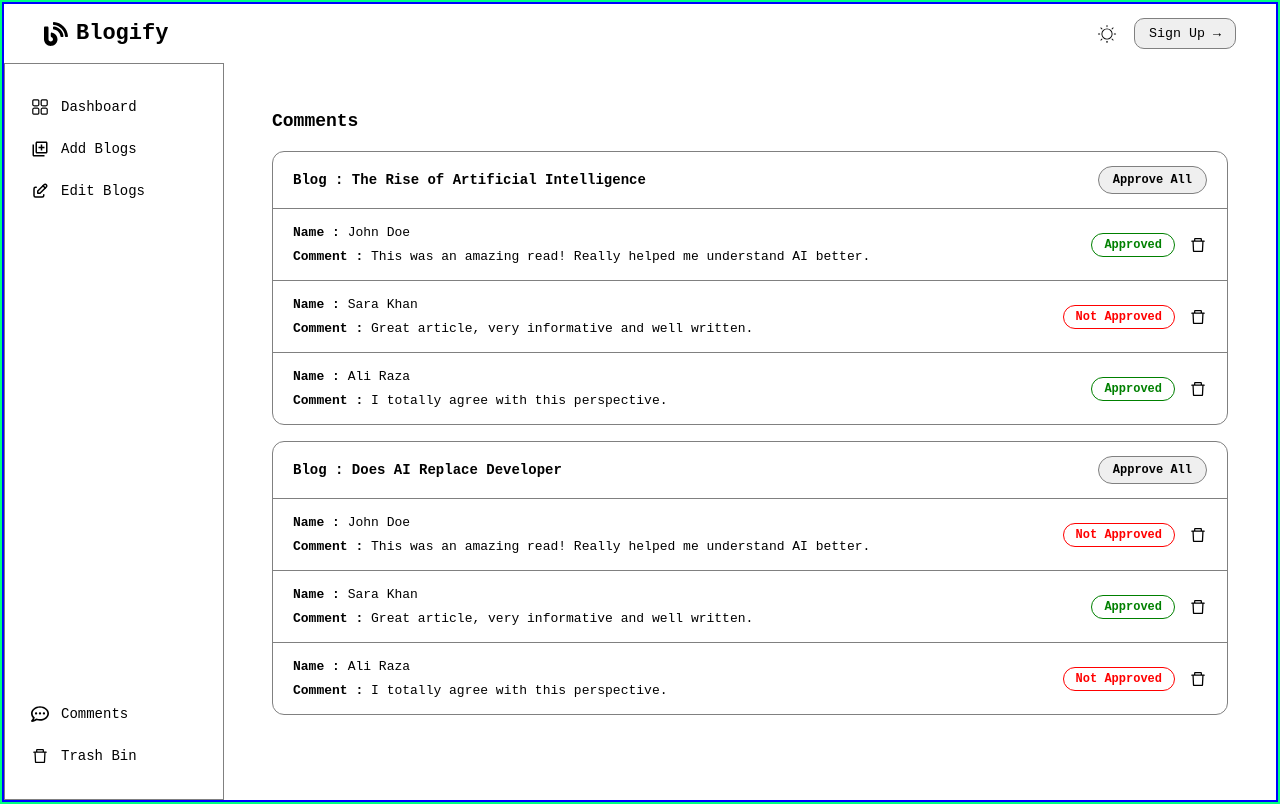
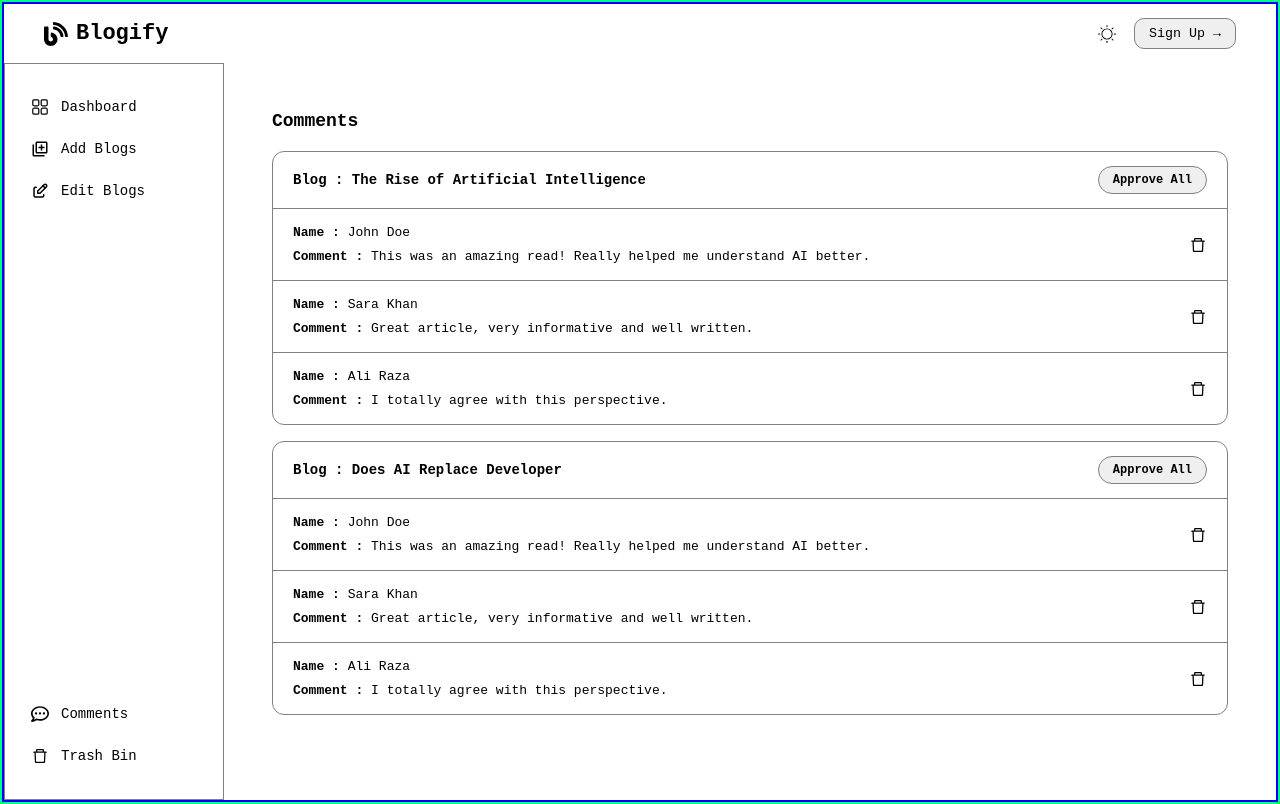
Before and after one commit to hammadgul-dev/blogify, a React app in the folder Frontend/: page /admin/comments in a window 1280 px wide. Built offline with nearby package versions, Linux system fonts and the light colour scheme; sample sign-in values are in the browser's storage; the HTML template or start-up script is replaced by a standard one.

Commit message:
remove comment approval status UI + style

```diff
--- a/Frontend/src/Admin/Pages Style/Comments.module.css
+++ b/Frontend/src/Admin/Pages Style/Comments.module.css
@@ -95,24 +95,6 @@
   white-space: nowrap;
 }
 
-.approved {
-    font-size: 12px;
-    font-weight: 600;
-    padding: 4px 12px;
-    border-radius: 20px;
-    border: 1px solid green;
-    color: green;
-}
-
-.not-approved {
-    font-size: 12px;
-    font-weight: 600;
-    padding: 4px 12px;
-    border-radius: 20px;
-    border: 1px solid red;
-    color: red;
-}
-
 .delete-icon {
   font-size: 18px;
   cursor: pointer;
--- a/Frontend/src/Admin/Pages/Comments.jsx
+++ b/Frontend/src/Admin/Pages/Comments.jsx
@@ -1,22 +1,54 @@
 import style from "../Pages Style/Comments.module.css"
-import { AiOutlineDelete } from "react-icons/ai";
+import {AiOutlineDelete} from "react-icons/ai"
 
 const tempComments = [
   {
     blog: "The Rise of Artificial Intelligence",
     comments: [
-            { id: 1, name: "John Doe", comment: "This was an amazing read! Really helped me understand AI better.", status: "Approved" },
-            { id: 2, name: "Sara Khan", comment: "Great article, very informative and well written.", status: "Not Approved" },
-            { id: 3, name: "Ali Raza", comment: "I totally agree with this perspective.", status: "Approved" },
-        ]
+      {
+        id: 1,
+        name: "John Doe",
+        comment:
+          "This was an amazing read! Really helped me understand AI better.",
+        status: "Approved",
+      },
+      {
+        id: 2,
+        name: "Sara Khan",
+        comment: "Great article, very informative and well written.",
+        status: "Not Approved",
+      },
+      {
+        id: 3,
+        name: "Ali Raza",
+        comment: "I totally agree with this perspective.",
+        status: "Approved",
+      },
+    ],
   },
   {
     blog: "Does AI Replace Developer",
     comments: [
-            { id: 4, name: "John Doe", comment: "This was an amazing read! Really helped me understand AI better.", status: "Not Approved" },
-            { id: 5, name: "Sara Khan", comment: "Great article, very informative and well written.", status: "Approved" },
-            { id: 6, name: "Ali Raza", comment: "I totally agree with this perspective.", status: "Not Approved" },
-        ]
+      {
+        id: 4,
+        name: "John Doe",
+        comment:
+          "This was an amazing read! Really helped me understand AI better.",
+        status: "Not Approved",
+      },
+      {
+        id: 5,
+        name: "Sara Khan",
+        comment: "Great article, very informative and well written.",
+        status: "Approved",
+      },
+      {
+        id: 6,
+        name: "Ali Raza",
+        comment: "I totally agree with this perspective.",
+        status: "Not Approved",
+      },
+    ],
   },
 ]
 
@@ -29,20 +61,25 @@ function Comments() {
           {tempComments.map((group, i) => (
             <div key={i} className={style["blog-group"]}>
               <div className={style["blog-header"]}>
-                                <p><strong>Blog :</strong> {group.blog}</p>
-                                <button className={style["approve-all-btn"]}>Approve All</button>
+                <p>
+                  <strong>Blog :</strong> {group.blog}
+                </p>
+                <button className={style["approve-all-btn"]}>
+                  Approve All
+                </button>
               </div>
               <div className={style["comment-rows"]}>
                 {group.comments.map((c) => (
                   <div key={c.id} className={style["comment-row"]}>
                     <div className={style["comment-info"]}>
-                                            <p><strong>Name :</strong> {c.name}</p>
-                                            <p><strong>Comment :</strong> {c.comment}</p>
+                      <p>
+                        <strong>Name :</strong> {c.name}
+                      </p>
+                      <p>
+                        <strong>Comment :</strong> {c.comment}
+                      </p>
                     </div>
                     <div className={style["comment-actions"]}>
-                                            <span className={c.status === "Approved" ? style["approved"] : style["not-approved"]}>
-                                                {c.status}
-                                            </span>
                       <AiOutlineDelete className={style["delete-icon"]} />
                     </div>
                   </div>
```
Lines whose indentation alone changed are shown as unchanged.
